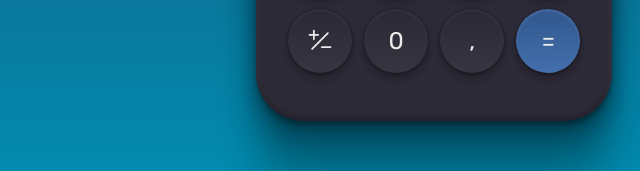
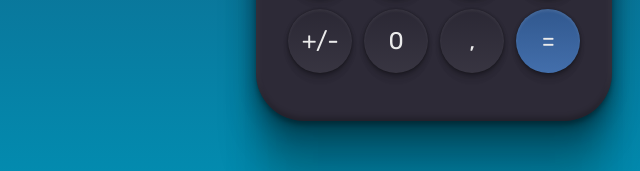
Before and after one commit to fmtgomes/Calculator, a plain HTML site: page index.html in a window 1280 px wide. Shown: the part 562-733 px from the top of the page, 206-846 px from the left. Drawn offline with Linux system fonts and the light colour scheme.

Commit message:
"+/-" button fixed

```diff
--- a/index.html
+++ b/index.html
@@ -40,9 +40,7 @@
         <button data-number>2</button>
         <button data-number>3</button>
         <button data-operation class="tertiary">+</button>
-        <button data-number>
-          <img src="/assets/plus+minus.svg" alt="Mais ou menos" />
-        </button>
+        <button data-number>+/-</button>
         <button data-number>0</button>
         <button data-number>,</button>
         <button data-equals class="span-two quartiary">=</button>
```
